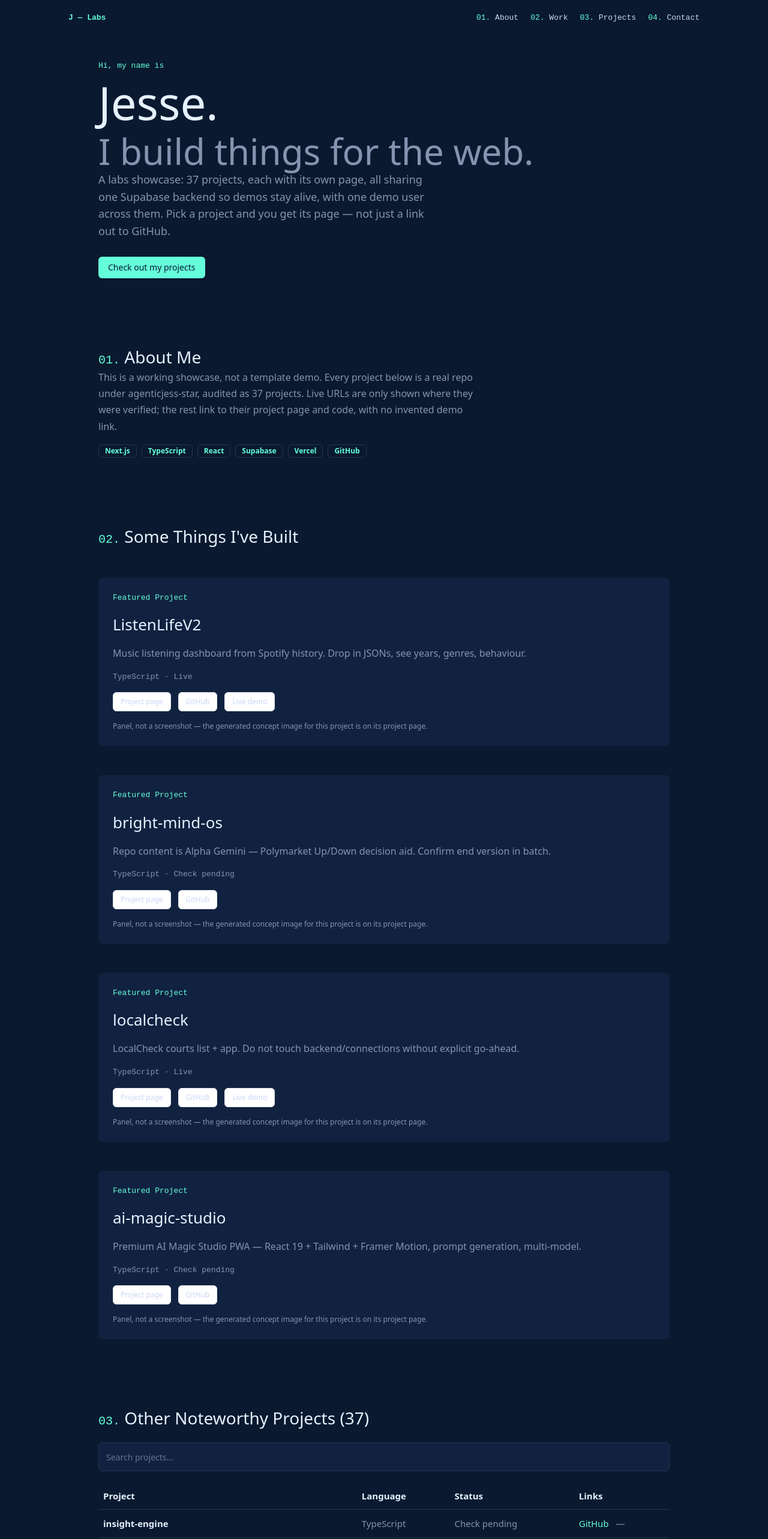
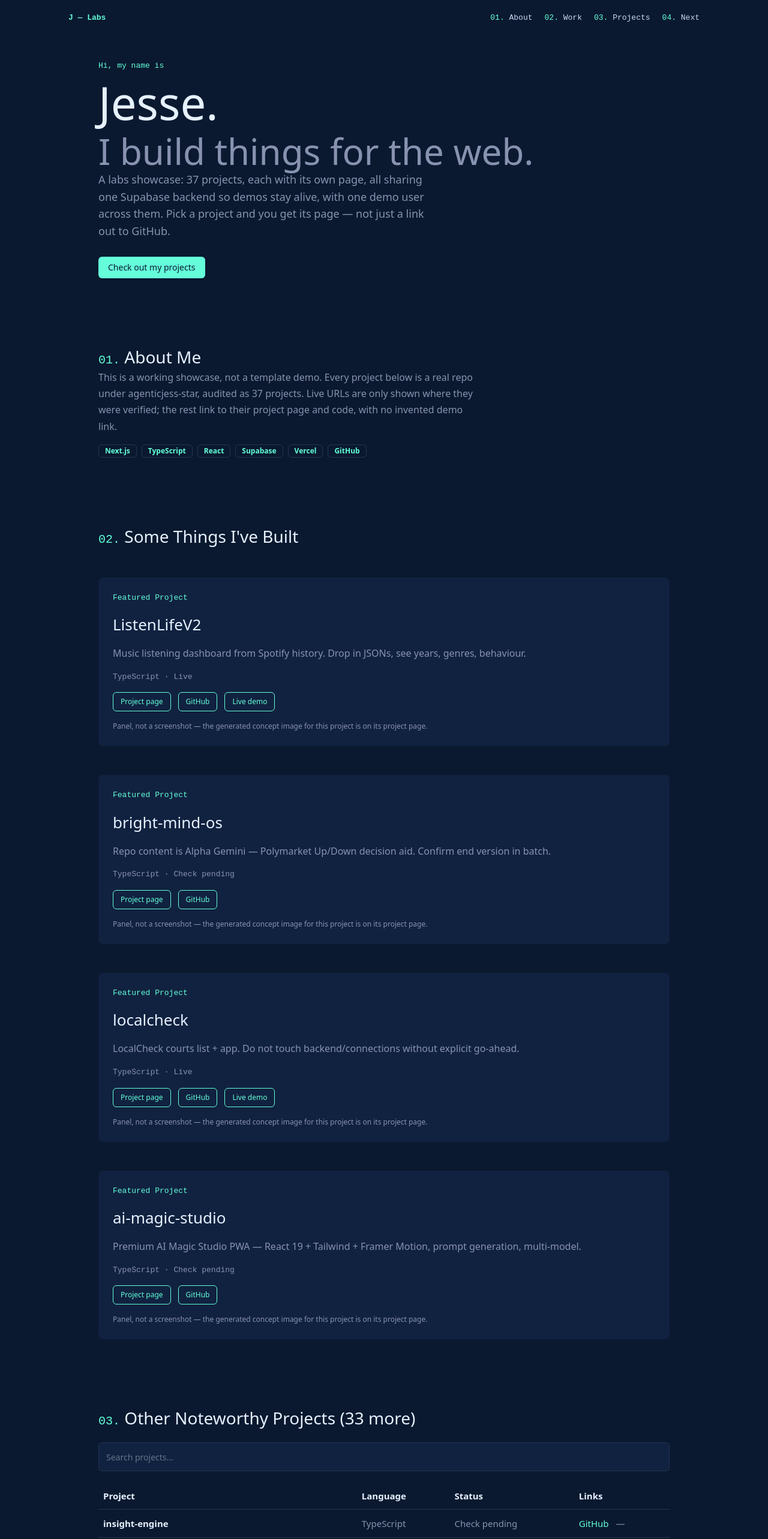
Before and after one commit to agenticjess-star/labs-showcase, a Next.js app: page /variants/a in a window 1280 px wide. Shown: the top 2566 px of the page at 60% size. Built offline with nearby package versions, Linux system fonts and the light colour scheme; no server answers; the database is empty.

Commit message:
Fix variant B contrast and variant A headings/buttons

```diff
--- a/app/variants/a/page.tsx
+++ b/app/variants/a/page.tsx
@@ -28,7 +28,7 @@ export default async function VariantA({ searchParams }: { searchParams?: { q?:
           <a href="#about" style={{ color: "#ccd6f6" }}><span style={{ color: "#64ffda" }}>01.</span> About</a>
           <a href="#work" style={{ color: "#ccd6f6" }}><span style={{ color: "#64ffda" }}>02.</span> Work</a>
           <a href="#projects" style={{ color: "#ccd6f6" }}><span style={{ color: "#64ffda" }}>03.</span> Projects</a>
-          <a href="#contact" style={{ color: "#ccd6f6" }}><span style={{ color: "#64ffda" }}>04.</span> Contact</a>
+          <a href="#contact" style={{ color: "#ccd6f6" }}><span style={{ color: "#64ffda" }}>04.</span> Next</a>
         </div>
       </nav>
       <main style={{ maxWidth: 1000, margin: "0 auto", padding: "40px 24px 80px" }}>
@@ -69,9 +69,9 @@ export default async function VariantA({ searchParams }: { searchParams?: { q?:
               <p style={{ color: "#8892b0", lineHeight: 1.6 }}>{p.description}</p>
               <p style={{ color: "#8892b0", fontFamily: "monospace", fontSize: 13 }}>{p.language} · {p.status}</p>
               <div style={{ display: "flex", gap: 12, flexWrap: "wrap" }}>
-                <Button variant="outline" size="sm" asChild><Link href={`/projects/${p.slug}`}>Project page</Link></Button>
-                <Button variant="outline" size="sm" asChild><a href={p.github_url}>GitHub</a></Button>
-                {p.live_url ? <Button variant="outline" size="sm" asChild><a href={p.live_url}>Live demo</a></Button> : null}
+                <Button variant="outline" size="sm" style={{ background: "transparent", color: "#64ffda", borderColor: "#64ffda" }} asChild><Link href={`/projects/${p.slug}`}>Project page</Link></Button>
+                <Button variant="outline" size="sm" style={{ background: "transparent", color: "#64ffda", borderColor: "#64ffda" }} asChild><a href={p.github_url}>GitHub</a></Button>
+                {p.live_url ? <Button variant="outline" size="sm" style={{ background: "transparent", color: "#64ffda", borderColor: "#64ffda" }} asChild><a href={p.live_url}>Live demo</a></Button> : null}
               </div>
               <p style={{ color: "#8892b0", fontSize: 12 }}>Panel, not a screenshot — the generated concept image for this project is on its project page.</p>
             </article>
@@ -79,7 +79,7 @@ export default async function VariantA({ searchParams }: { searchParams?: { q?:
         </section>
 
         <section id="projects" style={{ marginTop: 110 }}>
-          <h2 style={{ color: "#e6f1ff", fontSize: 28 }}><span style={{ color: "#64ffda", fontFamily: "monospace", fontSize: 20 }}>03.</span> Other Noteworthy Projects ({list.length})</h2>
+          <h2 style={{ color: "#e6f1ff", fontSize: 28 }}><span style={{ color: "#64ffda", fontFamily: "monospace", fontSize: 20 }}>03.</span> Other Noteworthy Projects (33 more)</h2>
           <form style={{ margin: "20px 0" }}>
             <Input name="q" defaultValue={searchParams?.q || ""} placeholder="Search projects…" style={{ background: "#112240", color: "#e6f1ff", borderColor: "#233554", height: 48 }} />
           </form>
--- a/app/variants/b/page.tsx
+++ b/app/variants/b/page.tsx
@@ -42,7 +42,7 @@ export default async function VariantB({ searchParams }: { searchParams?: { q?:
         </form>
         <div style={{ display: "flex", gap: 8, flexWrap: "wrap", marginBottom: 28 }}>
           {["All", "Live", "Check pending"].map((cat) => (
-            <Button key={cat} variant={f === cat ? "default" : "outline"} size="sm" asChild>
+            <Button key={cat} variant={f === cat ? "default" : "outline"} size="sm" style={f === cat ? undefined : { background: "#18181b", color: "#e4e4e7", borderColor: "#52525b" }} asChild>
               <Link href={`/variants/b?f=${encodeURIComponent(cat)}`}>{cat}</Link>
             </Button>
           ))}
@@ -60,8 +60,8 @@ export default async function VariantB({ searchParams }: { searchParams?: { q?:
                 </h2>
                 <p style={{ color: "#a1a1aa", lineHeight: 1.55, margin: "0 0 12px" }}>{p.description}</p>
                 <div style={{ display: "flex", gap: 6, flexWrap: "wrap", marginBottom: 14 }}>
-                  <Badge variant="secondary">{p.language}</Badge>
-                  <Badge variant="outline">{p.status}</Badge>
+                  <Badge variant="secondary" style={{ background: "#27272a", color: "#fff", borderColor: "#52525b" }}>{p.language}</Badge>
+                  <Badge variant="outline" style={{ color: "#e4e4e7", borderColor: "#71717a" }}>{p.status}</Badge>
                 </div>
                 <div style={{ display: "flex", gap: 12, fontSize: 14 }}>
                   <Link href={`/projects/${p.slug}`} style={{ textDecoration: "underline" }}>View project</Link>
```
